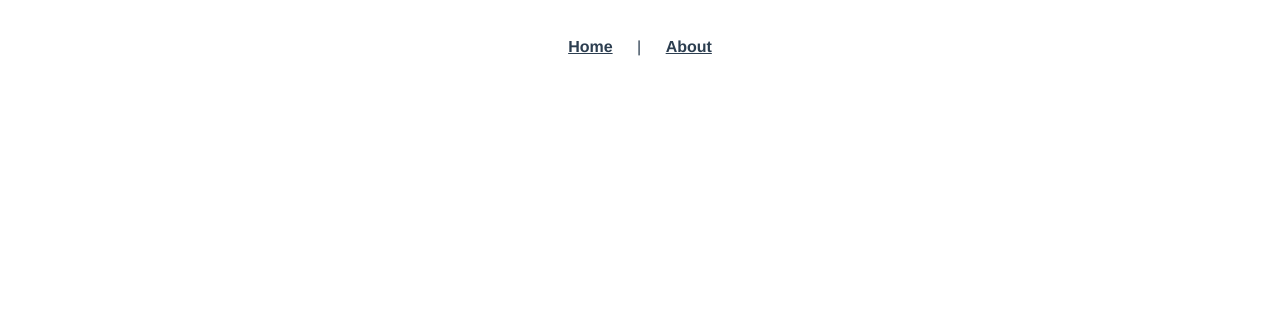
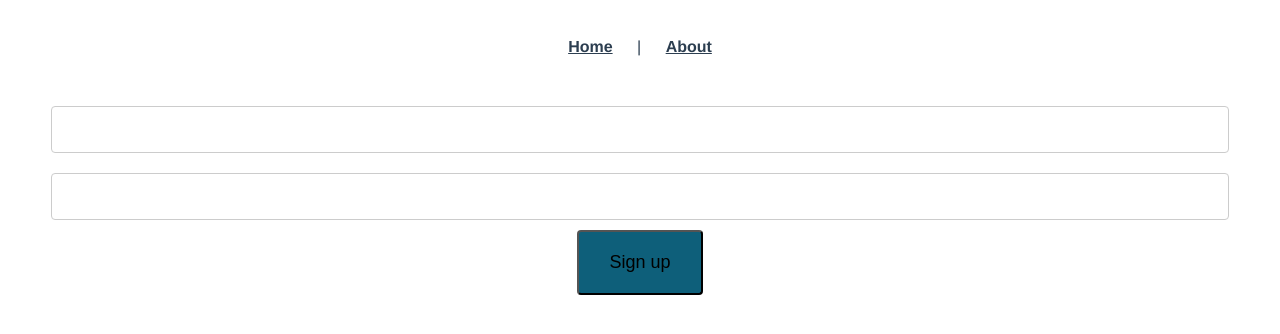
Before and after one commit to abdullah4a/conversionfrom-js-to-ts_withBranches, a Vue app: page /signup in a window 1280 px wide. Shown: the top 334 px of the page. Built offline with nearby package versions, Linux system fonts and the light colour scheme.

Commit message:
6 Errors to Go

```diff
--- a/src/components/HelloWorld.vue
+++ b/src/components/HelloWorld.vue
@@ -133,8 +133,8 @@ export default class HelloWorld extends Vue {
   @Prop({})
   private message: any;
   cancelbtn() {
-    this.selectedAdmin = [];
-    this.selectedUser = [];
+    this.selectedAdmin = undefined;
+    this.selectedUser = undefined;
     this.message = "";
   }
   saveBtn() {
@@ -230,6 +230,7 @@ label {
   margin: 20px;
 }
 input[type="text"],
+input[type="password"],
 select {
   font-size: 18px;
   width: 95%;
--- a/src/views/About.vue
+++ b/src/views/About.vue
@@ -1,7 +1,9 @@
 <template>
   <div class="about">
     <div class="container">
-      <div class="signup"><router-link to="/signup">Register</router-link></div>
+      <div class="links is-active">
+        <router-link to="/signup">Register</router-link>
+      </div>
     </div>
   </div>
 </template>
@@ -9,4 +11,7 @@
 .container {
   float: right;
 }
+.is-active {
+  border-radius: 5px;
+}
 </style>
--- a/src/views/Signup.vue
+++ b/src/views/Signup.vue
@@ -1,5 +1,22 @@
 <template>
   <div class="content">
-    <div class="field"></div>
+    <div class="field">
+      <input type="text" name="Uname" id="Uname" />
+    </div>
+    <div class="field">
+      <input type="password" name="Password" id="Password" />
+    </div>
+    <div>
+      <button class="btn" @click="singup">Sign up</button>
+    </div>
   </div>
 </template>
+<script lang="ts">
+import { Component, Prop, Vue } from "vue-property-decorator";
+@Component
+export default class singup extends Vue {
+  singup() {
+    alert("Sorry can't Register you at the time");
+  }
+}
+</script>
```
